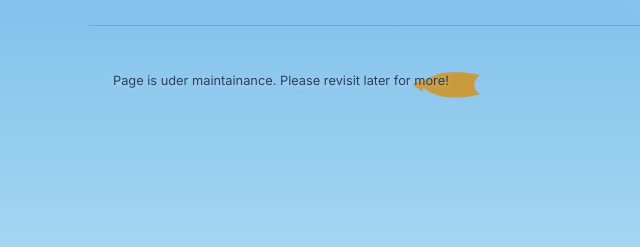
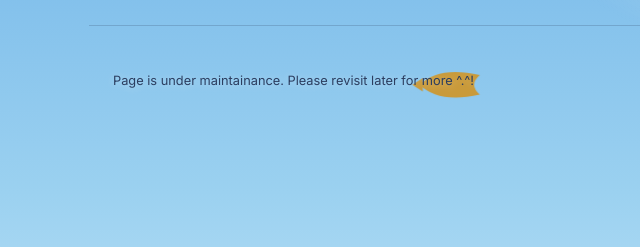
Before and after one commit to trangtranoo6/Diary-of-FlyingFish, a plain HTML site: page index.html in a window 1280 px wide. Shown: the part 168-415 px from the top of the page, 111-751 px from the left. Drawn offline with Linux system fonts and the light colour scheme.

Commit message:
Update index.html

```diff
--- a/index.html
+++ b/index.html
@@ -50,7 +50,7 @@
       <main id="app" class="app"></main>
 
       <footer class="site-footer">
-        <p>Page is uder maintainance. Please revisit later for more!</span></p>
+        <p>Page is under maintainance. Please revisit later for more ^.^!</span></p>
       </footer>
     </div>
   </div>
```
